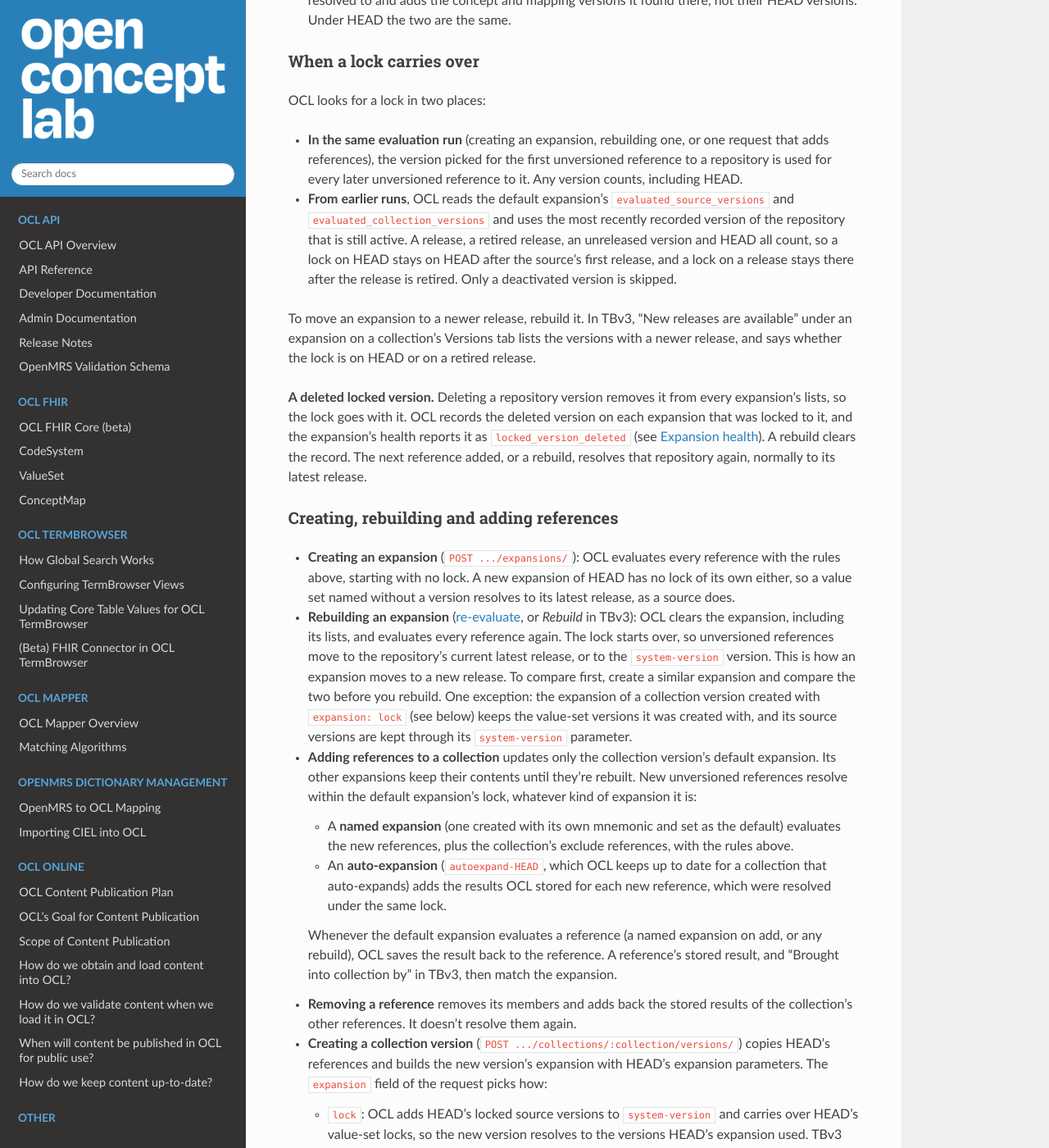
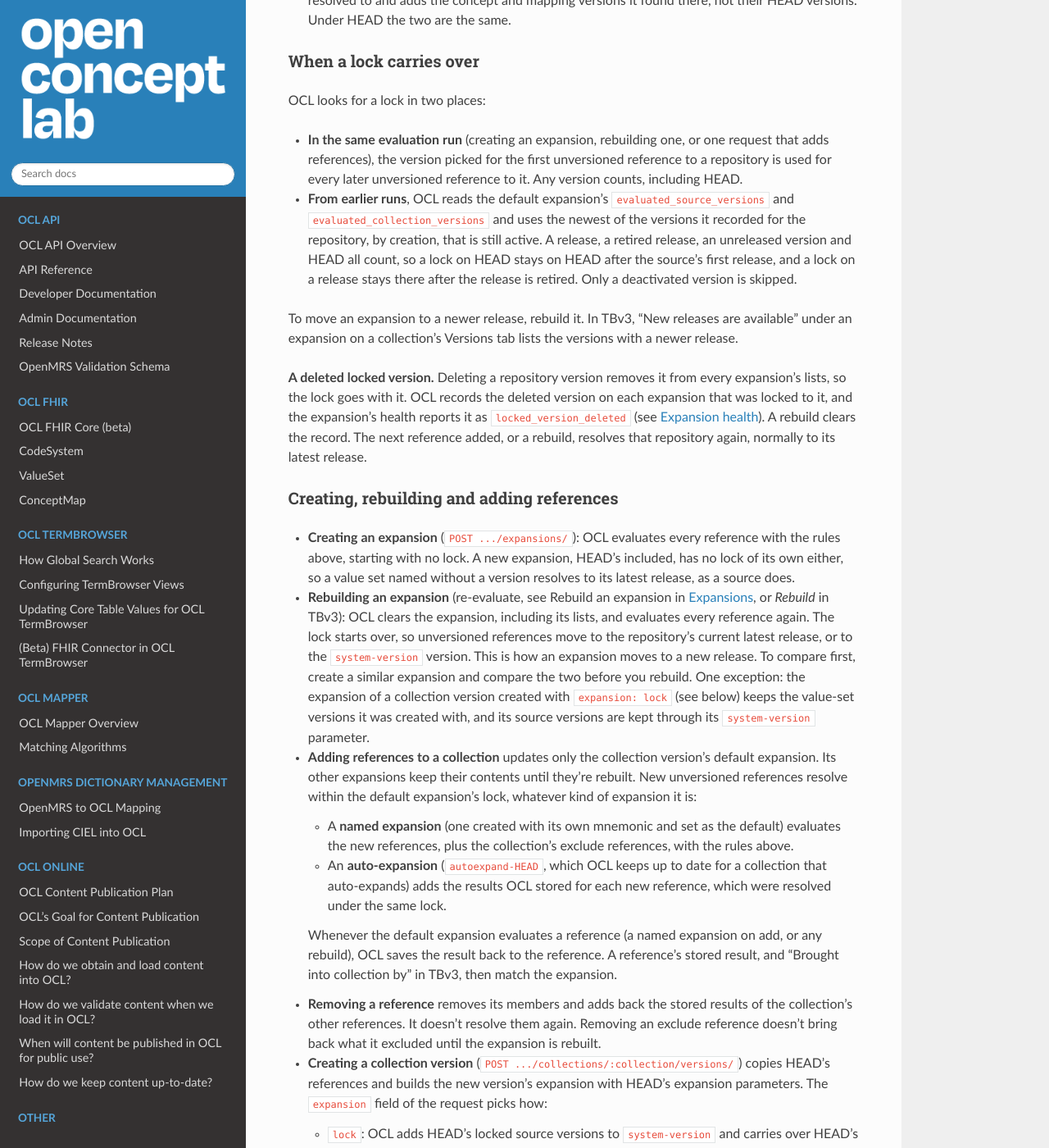
Before and after one commit to OpenConceptLab/ocl-docs, a Sphinx documentation site: the page built from docs/source/oclapi/apireference/collectionReferenceEvaluation.md, in a window 1280 px wide and 1400 px high, scrolled down 8170 px. Shown: the whole window at 82% size. Built offline with Sphinx 7.4.7 and the Read the Docs theme 3.1.0, drawn with Linux system fonts in a browser that asks for light colours; some of the changed text lies outside the part shown.

Commit message:
OpenConceptLab/ocl_issues#3011 | Version Locking links resolve in the built site, and its lock, exclude-removal, value-set and version-create details match the code

```diff
--- a/docs/source/oclapi/apireference/collectionReferenceEvaluation.md
+++ b/docs/source/oclapi/apireference/collectionReferenceEvaluation.md
@@ -28,8 +28,8 @@ Each `CollectionReference` has the following fields that control evaluation:
 | `namespace` | string | Namespace context for resolving canonical URLs (see `$resolveReference`). |
 | `code` | string | A specific concept mnemonic or mapping ID. |
 | `resource_version` | string | Pin to a specific version of the concept or mapping. |
-| `filter` | JSON[] | List of property-based filter criteria (see [Filters](#filters)). |
-| `cascade` | string/JSON | Cascade configuration for graph traversal (see [Cascade](#cascade)). |
+| `filter` | JSON[] | List of property-based filter criteria (see [Filters](#stage-3-search-filters-filters)). |
+| `cascade` | string/JSON | Cascade configuration for graph traversal (see [Cascade](#stage-4-cascade-cascade)). |
 | `transform` | string | Version resolution strategy: `"resourceversions"` or `"extensional"` (see [Transforms](#transforms)). |
 | `display` | string | Overrides the default display name for a concept (only with `code`). |
 
@@ -233,38 +233,38 @@ For each reference with a `system`, OCL picks the source version as follows.
 
    OCL lists the version in `evaluated_source_versions`.
 
-A `valueset` URL that names a version (`url|v1` or `.../collections/MyValueSet/v1/`) uses that version, listed in `explicit_collection_versions`. One that doesn't uses the expansion's lock for that value set, else its latest release, and is listed in `evaluated_collection_versions`. `system-version` doesn't reach value sets.
+A `valueset` URL that names a version (`url|v1` or `.../collections/MyValueSet/v1/`) uses that version, listed in `explicit_collection_versions`. One that doesn't uses the expansion's lock for that value set, else its latest release, or HEAD if it has none, and is listed in `evaluated_collection_versions`. `system-version` doesn't reach value sets.
 
 Some details:
 - OCL compares sources by their URL without the version, so a canonical URL and a relative URL for the same source share one lock.
 - Exclude references follow the same rules as include references.
 - OCL resolves each `system-version` entry with `$resolveReference` in the namespace of the collection's owner, as it resolves the collection's references. With URL registries in use, a canonical URL is looked up in the owner's URL registry, then among the owner's repositories, then in the global URL registry. Otherwise OCL looks for a canonical URL in every namespace. An entry that doesn't resolve is listed in `unresolved_repo_versions` with type `expansion.parameters.system-version`, and references to that source skip step 1.
 - `system-version` may name only one version of a source, as in FHIR's `$expand`. Creating an expansion whose `system-version` names two different versions of one source fails with `400 Bad Request`, and no expansion is created. A collection whose own references name both versions is still valid: each of those references uses the version it names (rule 1).
-- An unversioned filter or search reference (see [Search Filters](#filters)) searches the source version it resolved to and adds the concept and mapping versions it found there, not their HEAD versions. Under HEAD the two are the same.
+- An unversioned filter or search reference (see [Search Filters](#stage-3-search-filters-filters)) searches the source version it resolved to and adds the concept and mapping versions it found there, not their HEAD versions. Under HEAD the two are the same.
 
 ### When a lock carries over
 
 OCL looks for a lock in two places:
 - **In the same evaluation run** (creating an expansion, rebuilding one, or one request that adds references), the version picked for the first unversioned reference to a repository is used for every later unversioned reference to it. Any version counts, including HEAD.
-- **From earlier runs**, OCL reads the default expansion's `evaluated_source_versions` and `evaluated_collection_versions` and uses the most recently recorded version of the repository that is still active. A release, a retired release, an unreleased version and HEAD all count, so a lock on HEAD stays on HEAD after the source's first release, and a lock on a release stays there after the release is retired. Only a deactivated version is skipped.
+- **From earlier runs**, OCL reads the default expansion's `evaluated_source_versions` and `evaluated_collection_versions` and uses the newest of the versions it recorded for the repository, by creation, that is still active. A release, a retired release, an unreleased version and HEAD all count, so a lock on HEAD stays on HEAD after the source's first release, and a lock on a release stays there after the release is retired. Only a deactivated version is skipped.
 
-To move an expansion to a newer release, rebuild it. In TBv3, "New releases are available" under an expansion on a collection's Versions tab lists the versions with a newer release, and says whether the lock is on HEAD or on a retired release.
+To move an expansion to a newer release, rebuild it. In TBv3, "New releases are available" under an expansion on a collection's Versions tab lists the versions with a newer release.
 
 **A deleted locked version.** Deleting a repository version removes it from every expansion's lists, so the lock goes with it. OCL records the deleted version on each expansion that was locked to it, and the expansion's health reports it as `locked_version_deleted` (see [Expansion health](#expansion-health)). A rebuild clears the record. The next reference added, or a rebuild, resolves that repository again, normally to its latest release.
 
 ### Creating, rebuilding and adding references
 
-- **Creating an expansion** (`POST .../expansions/`): OCL evaluates every reference with the rules above, starting with no lock. A new expansion of HEAD has no lock of its own either, so a value set named without a version resolves to its latest release, as a source does.
-- **Rebuilding an expansion** ([re-evaluate](expansions.md#rebuild-an-expansion), or *Rebuild* in TBv3): OCL clears the expansion, including its lists, and evaluates every reference again. The lock starts over, so unversioned references move to the repository's current latest release, or to the `system-version` version. This is how an expansion moves to a new release. To compare first, create a similar expansion and compare the two before you rebuild. One exception: the expansion of a collection version created with `expansion: lock` (see below) keeps the value-set versions it was created with, and its source versions are kept through its `system-version` parameter.
+- **Creating an expansion** (`POST .../expansions/`): OCL evaluates every reference with the rules above, starting with no lock. A new expansion, HEAD's included, has no lock of its own either, so a value set named without a version resolves to its latest release, as a source does.
+- **Rebuilding an expansion** (re-evaluate, see Rebuild an expansion in [Expansions](expansions.md), or *Rebuild* in TBv3): OCL clears the expansion, including its lists, and evaluates every reference again. The lock starts over, so unversioned references move to the repository's current latest release, or to the `system-version` version. This is how an expansion moves to a new release. To compare first, create a similar expansion and compare the two before you rebuild. One exception: the expansion of a collection version created with `expansion: lock` (see below) keeps the value-set versions it was created with, and its source versions are kept through its `system-version` parameter.
 - **Adding references to a collection** updates only the collection version's default expansion. Its other expansions keep their contents until they're rebuilt. New unversioned references resolve within the default expansion's lock, whatever kind of expansion it is:
   - A **named expansion** (one created with its own mnemonic and set as the default) evaluates the new references, plus the collection's exclude references, with the rules above.
   - An **auto-expansion** (`autoexpand-HEAD`, which OCL keeps up to date for a collection that auto-expands) adds the results OCL stored for each new reference, which were resolved under the same lock.
 
   Whenever the default expansion evaluates a reference (a named expansion on add, or any rebuild), OCL saves the result back to the reference. A reference's stored result, and "Brought into collection by" in TBv3, then match the expansion.
-- **Removing a reference** removes its members and adds back the stored results of the collection's other references. It doesn't resolve them again.
+- **Removing a reference** removes its members and adds back the stored results of the collection's other references. It doesn't resolve them again. Removing an exclude reference doesn't bring back what it excluded until the expansion is rebuilt.
 - **Creating a collection version** (`POST .../collections/:collection/versions/`) copies HEAD's references and builds the new version's expansion with HEAD's expansion parameters. The `expansion` field of the request picks how:
   - `lock`: OCL adds HEAD's locked source versions to `system-version` and carries over HEAD's value-set locks, so the new version resolves to the versions HEAD's expansion used. TBv3 calls this *Lock repo versions*.
-  - `latest`: OCL evaluates every reference from scratch, so unversioned references use each repository's latest release. TBv3 calls this *Evaluate from scratch*.
+  - `latest`: OCL evaluates every reference from scratch, so unversioned references use each repository's latest release, unless HEAD's own `system-version` names a version. TBv3 calls this *Evaluate from scratch*.
   - `none`: the version has no expansion; you can add one later.
 
   Without `expansion`, a version that auto-expands gets `lock` if HEAD has a default expansion, else `latest`. With `lock` or `latest`, OCL evaluates every reference again: it doesn't copy HEAD's expansion. HEAD concepts and mappings in the new version become their latest concept and mapping versions.
@@ -279,7 +279,7 @@ To move an expansion to a newer release, rebuild it. In TBv3, "New releases are
 | `evaluated_source_versions` | Source versions OCL picked for unversioned references (see [When a lock carries over](#when-a-lock-carries-over)). |
 | `explicit_collection_versions` | Collection versions named by `valueset` URLs that include a version (`url|v1` or `.../collections/MyValueSet/v1/`). |
 | `evaluated_collection_versions` | Collection versions resolved for `valueset` URLs without a version. |
-| `unresolved_repo_versions` | Repositories OCL couldn't resolve, each with a `url` and a `type`: `reference.system`, `reference.valueset`, `reference.resource_version` (a deprecated resource-version reference no version holds) or `expansion.parameters.system-version`. It holds the entries from the latest evaluation that had any, and a rebuild clears it. |
+| `unresolved_repo_versions` | Repositories OCL couldn't resolve, each with a `url` and a `type`: `reference.system`, `reference.valueset`, `reference.resource_version` (a reference pinned to a concept or mapping version that the source version it resolved to doesn't hold, with or without a named source version) or `expansion.parameters.system-version`. It holds the entries from the latest evaluation that had any, and a rebuild clears it. |
 
 A version appears in both source lists when some references name it and unversioned references resolve to it as well. For example, if one reference pins `v2` and an unversioned reference resolves to the latest release, also `v2`, then `v2` is in `explicit_source_versions` and `evaluated_source_versions`.
 
@@ -330,7 +330,7 @@ OCL checks whether a collection version's default expansion resolved each reposi
 ### Expansions built before version locking
 
 Version locking shipped in oclapi2 2.3.201. The upgrade didn't recompute existing expansions. It moved every repository version they had recorded into `explicit_source_versions` and `explicit_collection_versions`, including versions picked for unversioned references, and left the evaluated lists empty. In such an expansion:
-- there's no lock to carry over, because OCL reads locks only from `evaluated_source_versions`. The next unversioned reference added resolves to the latest release and becomes the lock;
+- there's no lock to carry over, because OCL reads locks only from the evaluated lists (`evaluated_source_versions` and `evaluated_collection_versions`). The next unversioned reference added resolves to the latest release and becomes the lock;
 - members can come from several versions of one source, because each addition resolved on its own before version locking.
 
 Before oclapi2 2.3.215, a rebuild didn't start over either: it kept the existing members, lists and lock and added to them. An expansion last rebuilt before then can also hold several versions of one source.
```
Also changed, not shown: docs/source/oclapi/apireference/collections.md (+1 -1 lines), docs/source/oclapi/apireference/expansions.md (+2 -2 lines).
